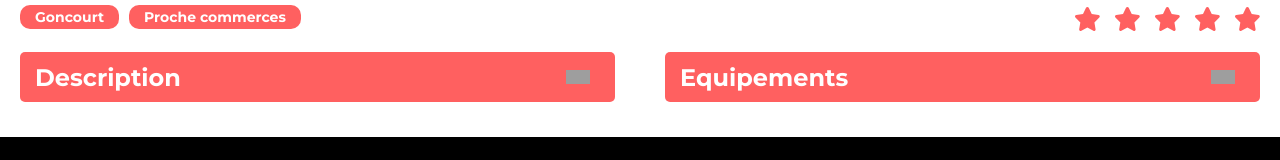
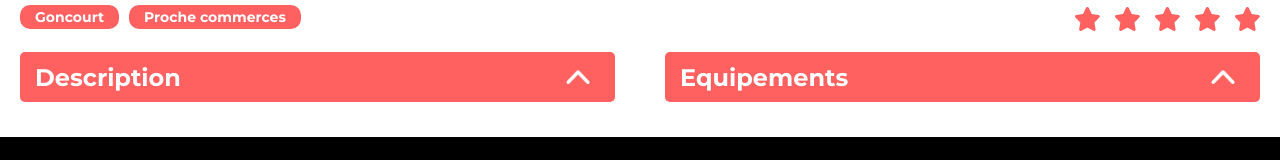
Before and after one commit to Harakt/projet8-kasa, a React (Vite) app: page /fiche/0979876d in a window 1280 px wide. Shown: the part 911-1071 px from the top of the page. Built offline with nearby package versions, Linux system fonts and the light colour scheme; grey boxes are pictures that could not be loaded.

Commit message:
Changement url img

```diff
--- a/src/components/Dropdown/dropdown.jsx
+++ b/src/components/Dropdown/dropdown.jsx
@@ -14,7 +14,7 @@ function Dropdown({ title, text }) {
         onClick={handleClick}
       >
         <span className="dropdownButtonText">{title}</span>
-        <img src="./src/assets/dropdownArrowUp.png" />
+        <img src="/src/assets/dropdownArrowUp.png" />
       </div>
       <div className={`dropdownContentContainer ${visible ? 'slide' : ''}`}>
         <div className="dropdownContent">
```
